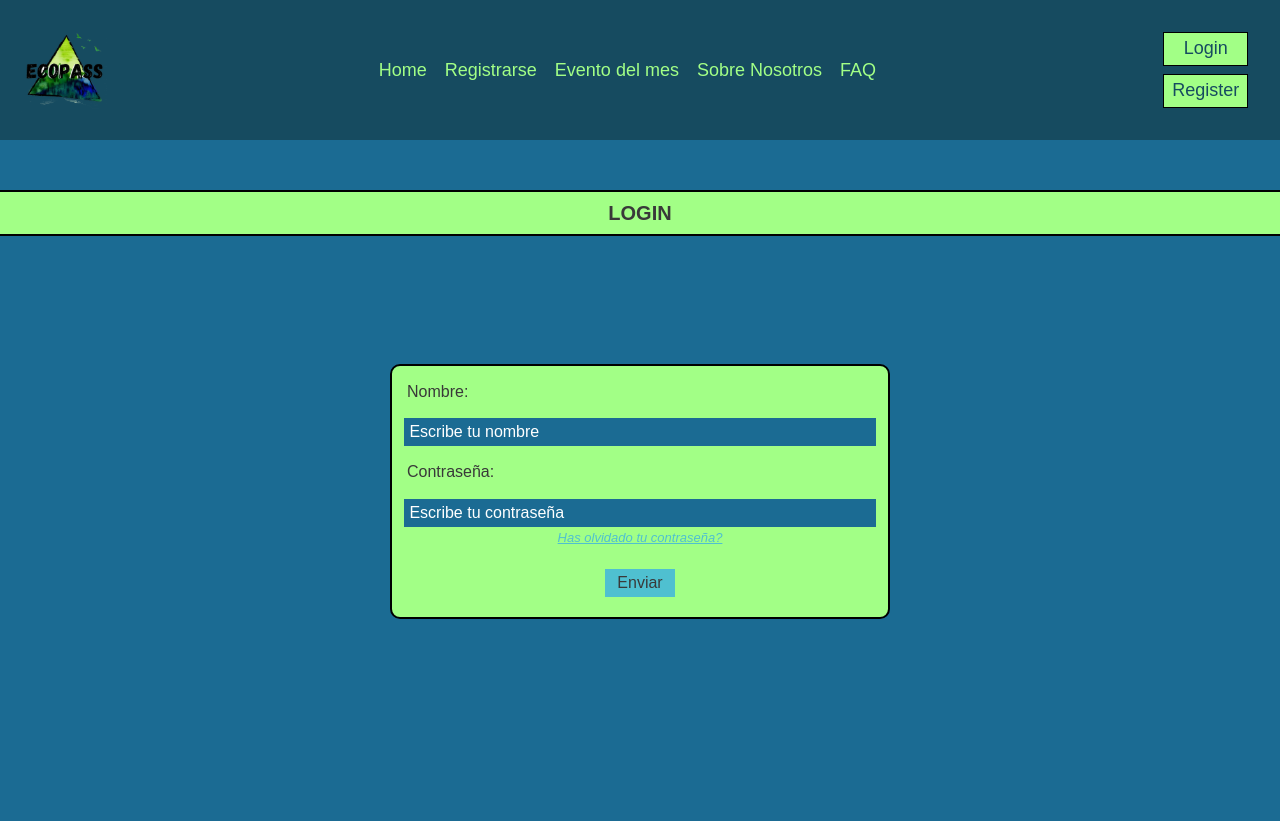
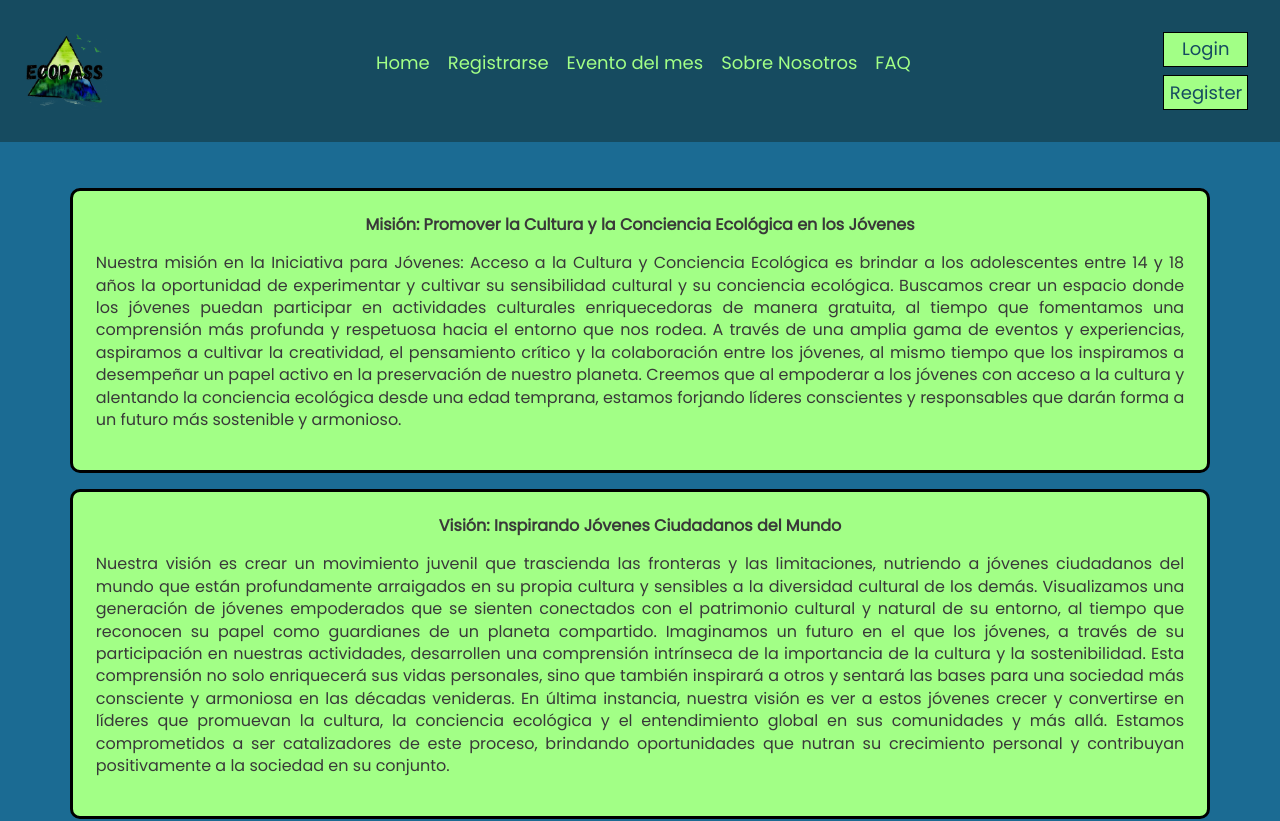
Before and after one commit to LidiaLG/ecopass-react, a React (Create React App) app in the folder ecopass-react/: page / in a window 1280 px wide. Shown: the top 821 px of the page. Built offline with nearby package versions, Linux system fonts and the light colour scheme.

Commit message:
vista mision y vision acabada

```diff
--- a/ecopass-react/public/index.html
+++ b/ecopass-react/public/index.html
@@ -24,6 +24,8 @@
       work correctly both with client-side routing and a non-root public URL.
       Learn how to configure a non-root public URL by running `npm run build`.
     -->
+    <link href="https://cdn.jsdelivr.net/npm/bootstrap@5.3.0/dist/css/bootstrap.min.css" rel="stylesheet" integrity="sha384-9ndCyUaIbzAi2FUVXJi0CjmCapSmO7SnpJef0486qhLnuZ2cdeRhO02iuK6FUUVM" crossorigin="anonymous">
+    <link href="https://fonts.googleapis.com/css2?family=Poppins:wght@100;400&display=swap" rel="stylesheet">
     <script src="https://kit.fontawesome.com/855c49f690.js" crossorigin="anonymous"></script>
     <title>React App</title>
   </head>
--- a/ecopass-react/src/App.js
+++ b/ecopass-react/src/App.js
@@ -1,13 +1,15 @@
 import './App.css';
 import Footer from './components/Footer';
-import Login from './components/Login';
+import MisionVision from './components/MisionVision';
+// import Login from './components/Login';
 import Navbar from './components/Navbar';
 
 function App() {
   return (
     <>
       <Navbar></Navbar>
-      <Login></Login>
+      {/* <Login></Login> */}
+      <MisionVision></MisionVision>
       <Footer></Footer>
     </>
   );
--- /dev/null
+++ b/ecopass-react/src/components/MisionVision.js
@@ -0,0 +1,45 @@
+import React, { useState, useEffect } from 'react';
+import './misionVision.css'
+
+const MisionVision = () => {
+  const [misionVisionData, setMisionVisionData] = useState({ textos: [] });
+
+  useEffect(() => {
+
+    const jsonMisionvision = `{
+      "textos": [
+        {
+          "id": 1,
+          "título": "Misión: Promover la Cultura y la Conciencia Ecológica en los Jóvenes",
+          "info": "Nuestra misión en la Iniciativa para Jóvenes: Acceso a la Cultura y Conciencia Ecológica es brindar a los adolescentes entre 14 y 18 años la oportunidad de experimentar y cultivar su sensibilidad cultural y su conciencia ecológica. Buscamos crear un espacio donde los jóvenes puedan participar en actividades culturales enriquecedoras de manera gratuita, al tiempo que fomentamos una comprensión más profunda y respetuosa hacia el entorno que nos rodea. A través de una amplia gama de eventos y experiencias, aspiramos a cultivar la creatividad, el pensamiento crítico y la colaboración entre los jóvenes, al mismo tiempo que los inspiramos a desempeñar un papel activo en la preservación de nuestro planeta. Creemos que al empoderar a los jóvenes con acceso a la cultura y alentando la conciencia ecológica desde una edad temprana, estamos forjando líderes conscientes y responsables que darán forma a un futuro más sostenible y armonioso."
+        },
+        {
+          "id": 2,
+          "título": "Visión: Inspirando Jóvenes Ciudadanos del Mundo",
+          "info": "Nuestra visión es crear un movimiento juvenil que trascienda las fronteras y las limitaciones, nutriendo a jóvenes ciudadanos del mundo que están profundamente arraigados en su propia cultura y sensibles a la diversidad cultural de los demás. Visualizamos una generación de jóvenes empoderados que se sienten conectados con el patrimonio cultural y natural de su entorno, al tiempo que reconocen su papel como guardianes de un planeta compartido. Imaginamos un futuro en el que los jóvenes, a través de su participación en nuestras actividades, desarrollen una comprensión intrínseca de la importancia de la cultura y la sostenibilidad. Esta comprensión no solo enriquecerá sus vidas personales, sino que también inspirará a otros y sentará las bases para una sociedad más consciente y armoniosa en las décadas venideras. En última instancia, nuestra visión es ver a estos jóvenes crecer y convertirse en líderes que promuevan la cultura, la conciencia ecológica y el entendimiento global en sus comunidades y más allá. Estamos comprometidos a ser catalizadores de este proceso, brindando oportunidades que nutran su crecimiento personal y contribuyan positivamente a la sociedad en su conjunto."
+        }
+      ]
+    }`;
+
+    const misionvision = JSON.parse(jsonMisionvision);
+    setMisionVisionData(misionvision);
+  }, []); // El array vacío asegura que este efecto se ejecute solo una vez después de que el componente se haya montado
+
+  return (
+    <div className="container">
+      <div className="row">
+        <div className="divider"></div>
+      </div>
+      <div className="row" id="info">
+        {misionVisionData.textos.map((texto) => (
+          <div key={texto.id} className="box">
+            <p className="infotitle">{texto.título}</p>
+            <p className="info">{texto.info}</p>
+          </div>
+        ))}
+      </div>
+    </div>
+  );
+}
+
+export default MisionVision;
--- /dev/null
+++ b/ecopass-react/src/components/misionVision.css
@@ -0,0 +1,65 @@
+* {font-family: 'Poppins', sans-serif;}
+
+.box {
+    background-color: #a2ff86;
+    border: 3px solid black;
+    border-radius: 10px;
+    padding: 10%;
+    text-align: justify;
+    margin-bottom: 1em;
+}
+
+body {
+    background-color: #1B6B93;
+}
+.container {
+    background-color: #1B6B93;
+    margin-bottom: 40px;
+}
+
+.divider {
+    background-color: #1B6B93;
+    padding: 5%;
+}
+
+.titlesection {
+    background-color: #a2ff86;
+    text-align: center;
+    padding-top: 5%;
+    padding-bottom: 5%;
+    font-weight: bolder;
+}
+
+.title {
+    width: 100%;
+    margin-right: 0% !important;
+    margin-left: 0% !important;
+}
+
+.titlesection h1 {
+    font-weight: bolder;
+    font-size: 138.5%;
+}
+
+
+.infotitle {
+    text-align: center;
+    font-weight: bold;
+}
+
+@media screen and (min-width: 992px) {
+    .box {
+        border: 3px solid black;
+        padding-top: 2%;
+        padding-bottom: 2%;
+        padding-right: 2%;
+        padding-left: 2%;
+    }
+    .divider {
+        padding: 2%;
+    }
+    .titlesection {
+        padding-top: 2%;
+        padding-bottom: 2%;
+    }
+}
```
